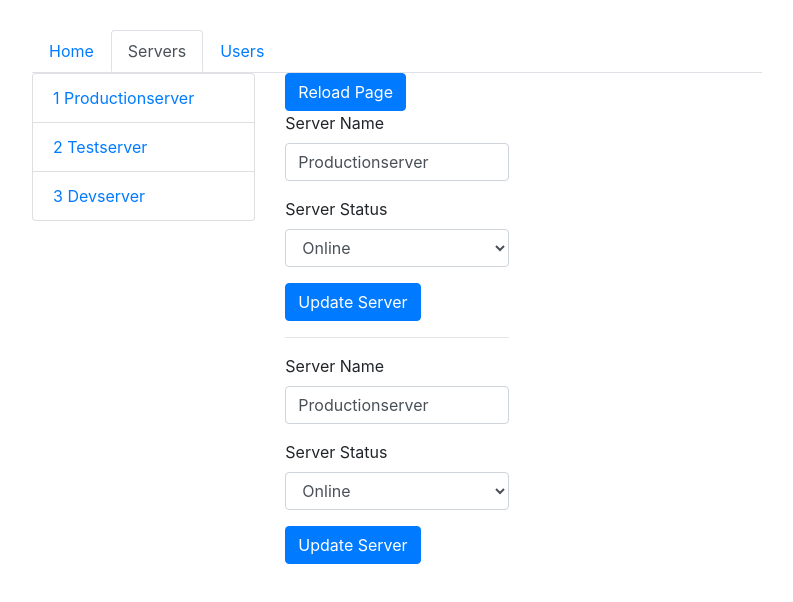
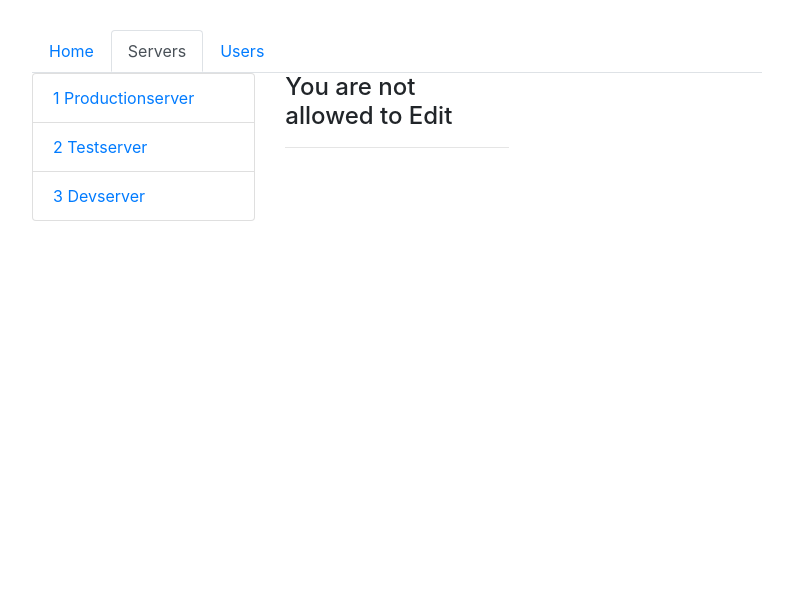
Before and after one commit to Gagandeep39/angular-routing-authguard-ex1, an Angular app: page /servers/1/edit in a window 1280 px wide. Shown: the top 602 px of the page, without its empty margins (53-846 px from the left). Built offline with nearby package versions, Linux system fonts and the light colour scheme.

Commit message:
Edit Server component now loads dynamic data Edit server content displayed when Allowed Edit is true Added a button in server component to edit Added a route in srevercomponent that preserve previous query Removed app edit server tag from serverlist

```diff
--- a/src/app/servers/edit-server/edit-server.component.html
+++ b/src/app/servers/edit-server/edit-server.component.html
@@ -1,3 +1,5 @@
+<h4 *ngIf="!allowEdit">You are not allowed to Edit</h4>
+<div *ngIf="allowEdit">
   <div class="form-group">
     <label for="name">Server Name</label>
     <input
@@ -19,3 +21,4 @@
   <button
     class="btn btn-primary"
     (click)="onUpdateServer()">Update Server</button>
+</div>
--- a/src/app/servers/edit-server/edit-server.component.ts
+++ b/src/app/servers/edit-server/edit-server.component.ts
@@ -1,7 +1,7 @@
 import { Component, OnInit } from '@angular/core';
 
 import { ServersService } from '../servers.service';
-import { ActivatedRoute } from '@angular/router';
+import { ActivatedRoute, Params } from '@angular/router';
 
 @Component({
   selector: 'app-edit-server',
@@ -12,11 +12,21 @@ export class EditServerComponent implements OnInit {
   server: {id: number, name: string, status: string};
   serverName = '';
   serverStatus = '';
+  allowEdit = false;
 
   constructor(private serversService: ServersService, private route: ActivatedRoute) { }
 
   ngOnInit() {
-    this.server = this.serversService.getServer(1);
+
+    let serverId : number;
+    this.route.params.subscribe((params: Params)=>{
+      serverId = params['id'];
+    })
+    this.route.queryParams.subscribe((params: Params)=>{
+      this.allowEdit = params['allowEdit']=='1'? true : false;
+    })
+
+    this.server = this.serversService.getServer(serverId);
     this.serverName = this.server.name;
     this.serverStatus = this.server.status;
 
--- a/src/app/servers/server/server.component.html
+++ b/src/app/servers/server/server.component.html
@@ -1,2 +1,4 @@
 <h5>{{ server.name }}</h5>
 <p>Server status is {{ server.status }}</p>
+
+<button class="btn btn-primary" (click)="onEdit()">Edit Server</button>
--- a/src/app/servers/server/server.component.ts
+++ b/src/app/servers/server/server.component.ts
@@ -1,7 +1,7 @@
 import { Component, OnInit } from '@angular/core';
 
 import { ServersService } from '../servers.service';
-import { ActivatedRoute, Params } from '@angular/router';
+import { ActivatedRoute, Params, Router } from '@angular/router';
 
 @Component({
   selector: 'app-server',
@@ -11,7 +11,7 @@ import { ActivatedRoute, Params } from '@angular/router';
 export class ServerComponent implements OnInit {
   server: {id: number, name: string, status: string};
 
-  constructor(private serversService: ServersService, private route: ActivatedRoute) { }
+  constructor(private serversService: ServersService, private route: ActivatedRoute, private router: Router) { }
 
   ngOnInit() {
     // + sign can be added which converts the fetched '1' to a number
@@ -24,9 +24,13 @@ export class ServerComponent implements OnInit {
     this.server = this.serversService.getServer(currentId);
     this.route.params.subscribe((params: Params)=>{
       currentId = params['id'];
-      this.server = this.serversService.getServer(currentId);
+    this.server = this.serversService.getServer(currentId);
     })
 
   }
 
+  onEdit(){
+    this.router.navigate(['/servers', this.server.id, 'edit'], {queryParamsHandling: 'preserve'})
+  }
+
 }
--- a/src/app/servers/servers.component.html
+++ b/src/app/servers/servers.component.html
@@ -2,7 +2,7 @@
   <!-- col 1 -->
   <div class="col-xs-12 col-sm-4">
     <div class="list-group">
-      <a [routerLink]="['/servers', server.id]" [queryParams]="{allowEdit: 1, abc: 123}" [fragment]="'loading'"
+      <a [routerLink]="['/servers', server.id]" [queryParams]="{allowEdit: server.id==3 ? '1' : '0'}" [fragment]="'loading'"
         routerLinkActive="router-link-active" href="#" class="list-group-item" *ngFor="let server of servers">
         {{ server.id }}
         {{ server.name }}
@@ -11,10 +11,10 @@
   </div>
   <!-- col 2  -->
   <div class="col-xs-12 col-sm-4">
-    <button class="btn btn-primary" (click)="onReload()">Reload Page</button>
-    <app-edit-server></app-edit-server>
-    <hr>
+    <!-- <button class="btn btn-primary" (click)="onReload()">Reload Page</button> -->
+    <!-- <app-edit-server></app-edit-server> -->
     <router-outlet></router-outlet>
     <!-- <app-server></app-server> -->
+    <hr>
   </div>
 </div>
```
Lines whose indentation alone changed are shown as unchanged.
